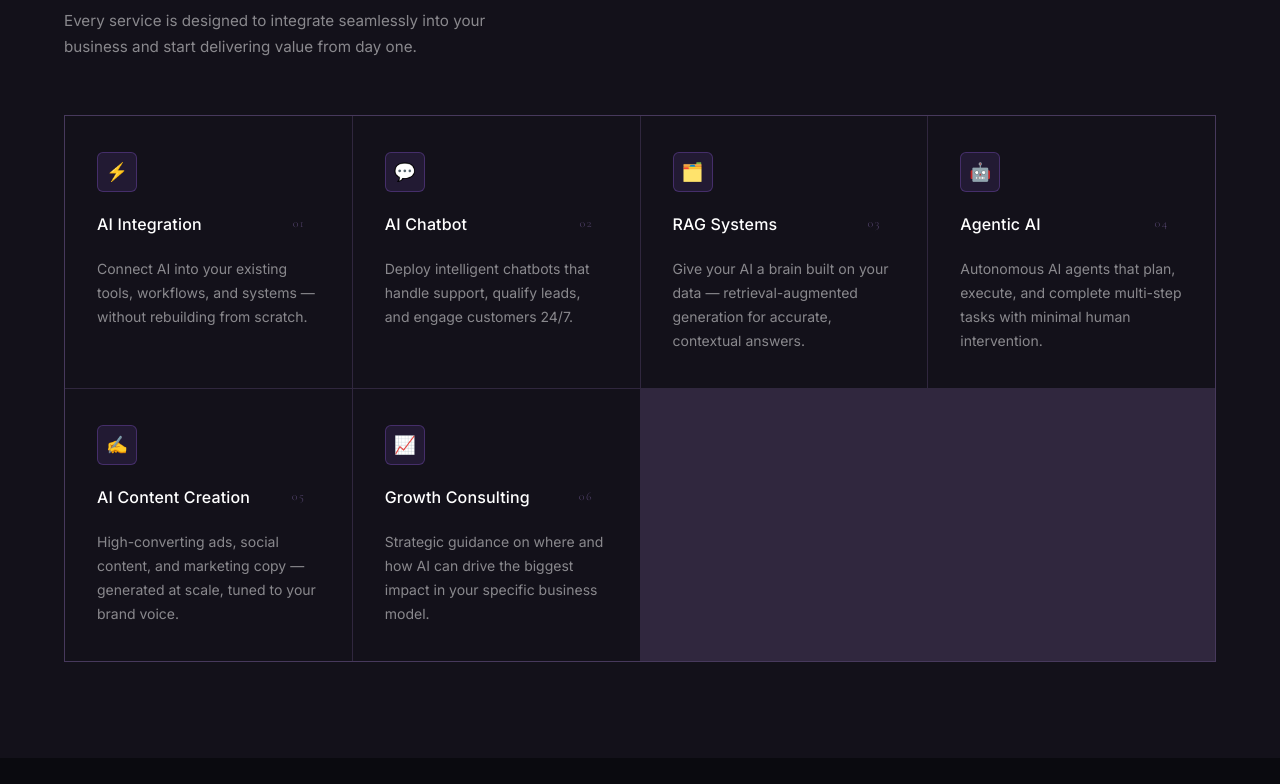
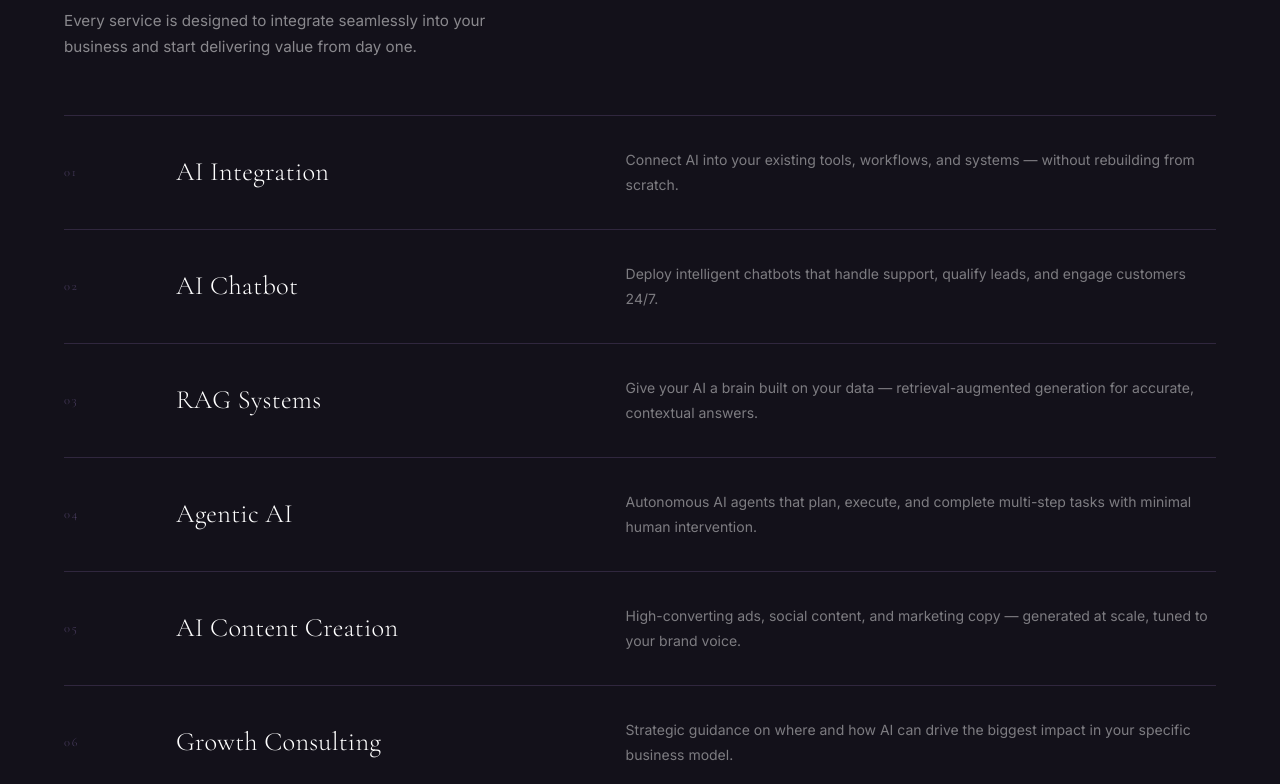
Before and after one commit to EverloomLabs/website, a website: page index.html in a window 1280 px wide. Shown: the part 1356-2140 px from the top of the page. Drawn offline with nearby package versions, Linux system fonts and the light colour scheme.

Commit message:
Redesign services section as editorial row layout

```diff
--- a/index.html
+++ b/index.html
@@ -172,57 +172,44 @@
   #services { background: var(--off-black); }
   .services-header { margin-bottom: 3.5rem; }
   .services-grid {
-    display: grid;
-    grid-template-columns: repeat(auto-fit, minmax(280px, 1fr));
-    gap: 1px;
-    background: var(--border-subtle);
-    border: 0.5px solid var(--border-subtle);
+    display: flex; flex-direction: column;
+    border-top: 0.5px solid var(--border-subtle);
   }
   .service-card {
-    background: var(--off-black);
-    padding: 2.25rem 2rem;
-    position: relative; overflow: hidden;
-    transition: background 0.3s;
+    display: grid;
+    grid-template-columns: 3.5rem 1fr 1.5fr;
+    gap: 0 3.5rem;
+    align-items: center;
+    padding: 2rem 0;
+    border-bottom: 0.5px solid var(--border-subtle);
+    background: transparent;
+    transition: background 0.25s;
+    cursor: default;
   }
-  .service-card:hover { background: var(--dark-card); }
-  .service-card::after {
-    content: '';
-    position: absolute; bottom: 0; left: 0; right: 0;
-    height: 1.5px; background: var(--amethyst);
-    transform: scaleX(0); transform-origin: left;
-    transition: transform 0.35s ease;
-  }
-  .service-card:hover::after { transform: scaleX(1); }
-  .service-icon {
-    width: 40px; height: 40px; border-radius: 6px;
-    background: rgba(123,79,191,0.15);
-    border: 0.5px solid var(--border-glow);
-    display: flex; align-items: center; justify-content: center;
-    margin-bottom: 1.25rem; font-size: 1.1rem;
-  }
-  .service-card-header {
-    display: flex; align-items: flex-start; justify-content: space-between;
-    margin-bottom: 0.6rem;
-  }
+  .service-card:hover { background: rgba(123,79,191,0.05); }
   .service-num {
     font-family: 'Cormorant Garamond', serif;
-    font-size: 0.75rem; font-weight: 300;
-    color: rgba(176,141,224,0.4);
-    letter-spacing: 0.12em;
-    line-height: 1.6;
+    font-size: 0.78rem; font-weight: 300;
+    color: rgba(176,141,224,0.35);
+    letter-spacing: 0.14em;
   }
+  .service-name {
+    font-family: 'Cormorant Garamond', serif;
+    font-size: 1.65rem; font-weight: 300;
+    letter-spacing: 0.01em; line-height: 1.2;
+    transition: color 0.25s;
+    display: flex; align-items: center; gap: 0.6rem;
+  }
+  .service-card:hover .service-name { color: var(--amethyst-light); }
   .service-arrow {
-    font-size: 0.85rem; color: var(--amethyst-light);
-    opacity: 0; transform: translateX(-6px);
+    font-size: 1rem; color: var(--amethyst-light);
+    opacity: 0; transform: translateX(-8px);
     transition: opacity 0.25s, transform 0.25s;
+    font-family: 'Inter', sans-serif; font-weight: 300;
   }
   .service-card:hover .service-arrow { opacity: 1; transform: translateX(0); }
-  .service-name {
-    font-size: 1rem; font-weight: 500;
-    margin-bottom: 0.6rem; letter-spacing: 0.01em;
-  }
   .service-desc {
-    font-size: 0.875rem; color: rgba(255,255,255,0.5); line-height: 1.7;
+    font-size: 0.875rem; color: rgba(255,255,255,0.45); line-height: 1.75;
   }
 
   /* HOW IT WORKS */
@@ -332,6 +319,8 @@
     nav { padding: 1rem 1.5rem; }
     .nav-links { display: none; }
     section { padding: 4rem 1.5rem; }
+    .service-card { grid-template-columns: 2.5rem 1fr; gap: 0 1.25rem; }
+    .service-desc { grid-column: 2; margin-top: 0.4rem; }
     .why-inner { grid-template-columns: 1fr; gap: 2.5rem; }
     footer { flex-direction: column; gap: 1rem; text-align: center; }
   }
@@ -392,51 +381,33 @@
   </div>
   <div class="services-grid">
     <div class="service-card">
-      <div class="service-icon">⚡</div>
-      <div class="service-card-header">
-        <div class="service-name">AI Integration</div>
-        <span class="service-num">01 <span class="service-arrow">→</span></span>
-      </div>
+      <span class="service-num">01</span>
+      <div class="service-name">AI Integration <span class="service-arrow">→</span></div>
       <p class="service-desc">Connect AI into your existing tools, workflows, and systems — without rebuilding from scratch.</p>
     </div>
     <div class="service-card">
-      <div class="service-icon">💬</div>
-      <div class="service-card-header">
-        <div class="service-name">AI Chatbot</div>
-        <span class="service-num">02 <span class="service-arrow">→</span></span>
-      </div>
+      <span class="service-num">02</span>
+      <div class="service-name">AI Chatbot <span class="service-arrow">→</span></div>
       <p class="service-desc">Deploy intelligent chatbots that handle support, qualify leads, and engage customers 24/7.</p>
     </div>
     <div class="service-card">
-      <div class="service-icon">🗂️</div>
-      <div class="service-card-header">
-        <div class="service-name">RAG Systems</div>
-        <span class="service-num">03 <span class="service-arrow">→</span></span>
-      </div>
+      <span class="service-num">03</span>
+      <div class="service-name">RAG Systems <span class="service-arrow">→</span></div>
       <p class="service-desc">Give your AI a brain built on your data — retrieval-augmented generation for accurate, contextual answers.</p>
     </div>
     <div class="service-card">
-      <div class="service-icon">🤖</div>
-      <div class="service-card-header">
-        <div class="service-name">Agentic AI</div>
-        <span class="service-num">04 <span class="service-arrow">→</span></span>
-      </div>
+      <span class="service-num">04</span>
+      <div class="service-name">Agentic AI <span class="service-arrow">→</span></div>
       <p class="service-desc">Autonomous AI agents that plan, execute, and complete multi-step tasks with minimal human intervention.</p>
     </div>
     <div class="service-card">
-      <div class="service-icon">✍️</div>
-      <div class="service-card-header">
-        <div class="service-name">AI Content Creation</div>
-        <span class="service-num">05 <span class="service-arrow">→</span></span>
-      </div>
+      <span class="service-num">05</span>
+      <div class="service-name">AI Content Creation <span class="service-arrow">→</span></div>
       <p class="service-desc">High-converting ads, social content, and marketing copy — generated at scale, tuned to your brand voice.</p>
     </div>
     <div class="service-card">
-      <div class="service-icon">📈</div>
-      <div class="service-card-header">
-        <div class="service-name">Growth Consulting</div>
-        <span class="service-num">06 <span class="service-arrow">→</span></span>
-      </div>
+      <span class="service-num">06</span>
+      <div class="service-name">Growth Consulting <span class="service-arrow">→</span></div>
       <p class="service-desc">Strategic guidance on where and how AI can drive the biggest impact in your specific business model.</p>
     </div>
   </div>
```
